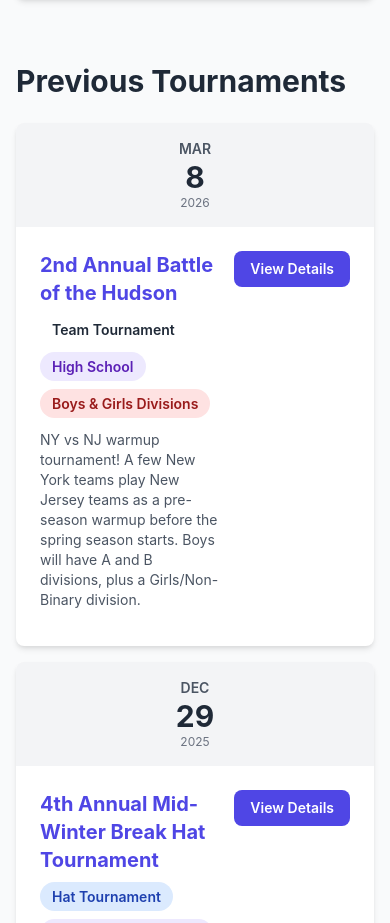
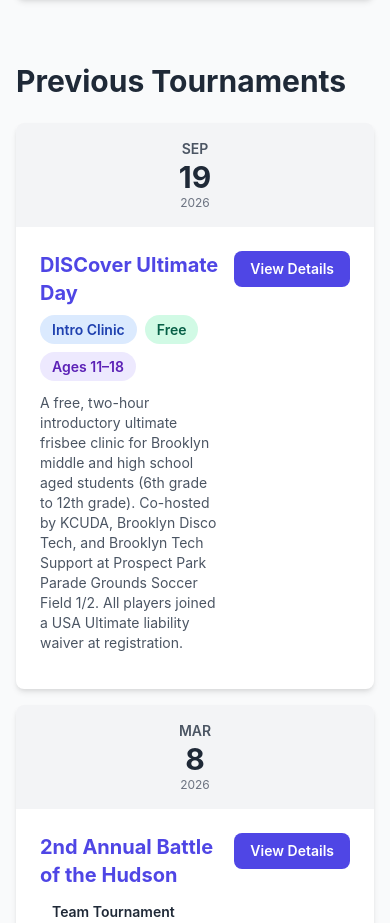
Before and after one commit to kcuda-inc/kcuda.org, a website: page tournaments.html in a window 390 px wide. Shown: the part 1640-2563 px from the top of the page. Drawn offline with nearby package versions, Linux system fonts and the light colour scheme.

Commit message:
Remove DISCover Day from header nav; add as Previous Tournament
- Removed 'DISCover Day' nav link from header (desktop + mobile) across
  all 16 site pages (11 root + 5 tournament subdirs)
- tournaments.html: added DISCover Ultimate Day entry (Sep 19, 2026)
  as most recent item under Previous Tournaments with archived event
  description (co-hosted by KCUDA, Disco Tech, Tech Support at PPPG
  Field 1/2, free intro clinic for ages 11-18, 6th-12th grade)
  and 'View Details' link to discover-ultimate-day.html
- discover-ultimate-day.html itself left intact as an archive page

```diff
--- a/tournaments.html
+++ b/tournaments.html
@@ -56,7 +56,6 @@
                     </div>
                 </div>
                 <div class="hidden md:flex items-center">
-                    <a href="discover-ultimate-day.html" class="px-3 py-2 text-gray-700 hover:text-indigo-600">DISCover Day</a>
                     <a href="learn-to-play.html" class="px-3 py-2 text-gray-700 hover:text-indigo-600">Learn to Play</a>
                     <div class="nav-dropdown relative">
                         <a href="index.html#teams" class="px-3 py-2 inline-flex items-center gap-1 text-indigo-600 font-semibold">
@@ -82,7 +81,6 @@
             </div>
         </div>
         <div id="mobile-menu" class="hidden md:hidden border-t border-gray-100 px-4 py-3 space-y-1">
-                <a href="discover-ultimate-day.html" class="block px-4 py-2 text-gray-700 hover:bg-indigo-50 hover:text-indigo-600 rounded-md">DISCover Day</a>
                 <a href="learn-to-play.html" class="block px-4 py-2 text-gray-700 hover:bg-indigo-50 hover:text-indigo-600 rounded-md">Learn to Play</a>
                 <a href="index.html#disco-tech" class="block px-4 py-2 text-gray-700 hover:bg-indigo-50 hover:text-indigo-600 rounded-md">Disco Tech</a>
                 <a href="index.html#tech-support" class="block px-4 py-2 text-gray-700 hover:bg-indigo-50 hover:text-indigo-600 rounded-md">Tech Support</a>
@@ -186,6 +184,39 @@
             <div class="mb-12">
                 <h2 class="text-3xl font-bold text-gray-800 mb-6">Previous Tournaments</h2>
 
+                <!-- DISCover Ultimate Day (Sep 19, 2026) - Most Recent -->
+                <div class="bg-white rounded-lg shadow-md overflow-hidden mb-4 hover:shadow-lg transition duration-200">
+                    <div class="flex flex-col md:flex-row">
+                        <div class="md:w-24 bg-gray-100 flex items-center justify-center p-4">
+                            <div class="text-center">
+                                <div class="text-sm font-semibold text-gray-600">SEP</div>
+                                <div class="text-3xl font-bold text-gray-800">19</div>
+                                <div class="text-xs text-gray-500">2026</div>
+                            </div>
+                        </div>
+                        <div class="md:flex-1 p-6">
+                            <div class="flex items-start justify-between">
+                                <div class="flex-1">
+                                    <h3 class="text-xl font-bold text-indigo-600 mb-2">DISCover Ultimate Day</h3>
+                                    <div class="flex flex-wrap gap-2 mb-3">
+                                        <span class="badge bg-blue-100 text-blue-800">Intro Clinic</span>
+                                        <span class="badge bg-green-100 text-green-800">Free</span>
+                                        <span class="badge bg-purple-100 text-purple-800">Ages 11–18</span>
+                                    </div>
+                                    <p class="text-gray-600 text-sm mb-3">
+                                        A free, two-hour introductory ultimate frisbee clinic for Brooklyn middle and high school aged students (6th grade to 12th grade). Co-hosted by KCUDA, Brooklyn Disco Tech, and Brooklyn Tech Support at Prospect Park Parade Grounds Soccer Field 1/2. All players joined a USA Ultimate liability waiver at registration.
+                                    </p>
+                                </div>
+                                <div class="ml-4 flex-shrink-0">
+                                    <a href="discover-ultimate-day.html" class="inline-block bg-indigo-600 hover:bg-indigo-700 text-white font-semibold py-2 px-4 rounded-lg text-sm transition duration-300">
+                                        View Details
+                                    </a>
+                                </div>
+                            </div>
+                        </div>
+                    </div>
+                </div>
+
                 <!-- Battle of the Hudson (Mar 8) - Most Recent -->
                 <div class="bg-white rounded-lg shadow-md overflow-hidden mb-4 hover:shadow-lg transition duration-200">
                     <div class="flex flex-col md:flex-row">
```
Also changed, not shown: board.html (+0 -2 lines), coaches-members.html (+0 -2 lines), coaches.html (+0 -2 lines), discover-ultimate-day.html (+0 -2 lines), index.html (+0 -2 lines), learn-to-play.html (+0 -2 lines), members-calendar.html (+0 -2 lines), members.html (+0 -2 lines), support.html (+0 -2 lines), tournaments/battle-of-the-hudson.html (+0 -2 lines), tournaments/disco-tech-hat.html (+0 -2 lines), tournaments/hucksgiving.html (+0 -2 lines), tournaments/mid-winter-hat.html (+0 -2 lines).
